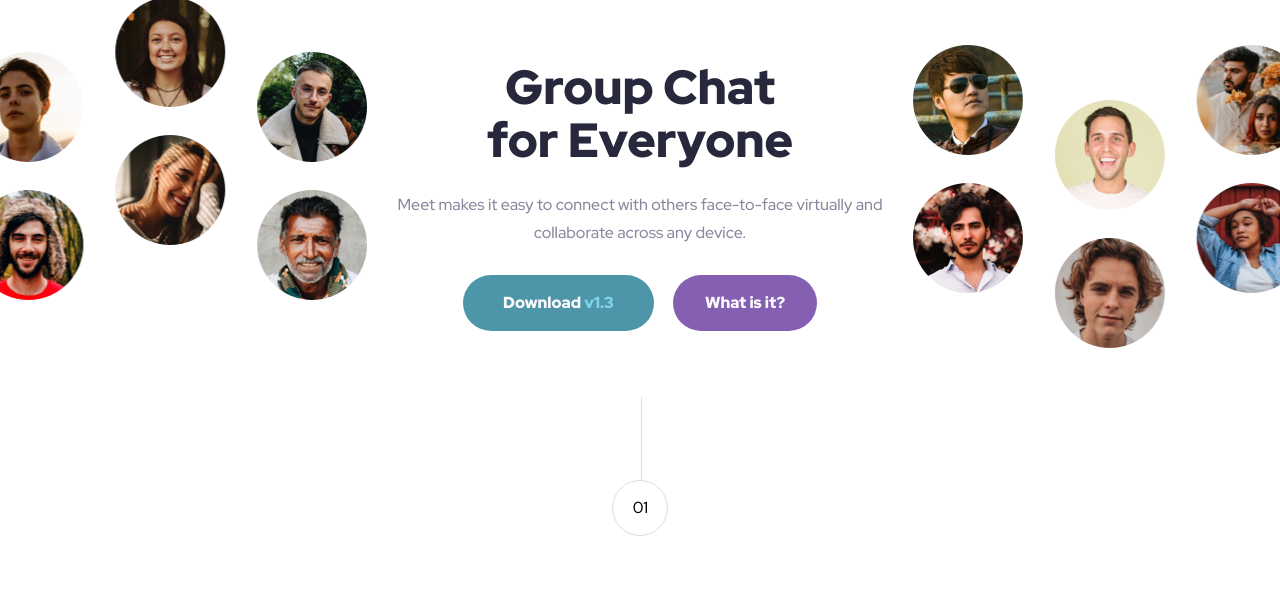
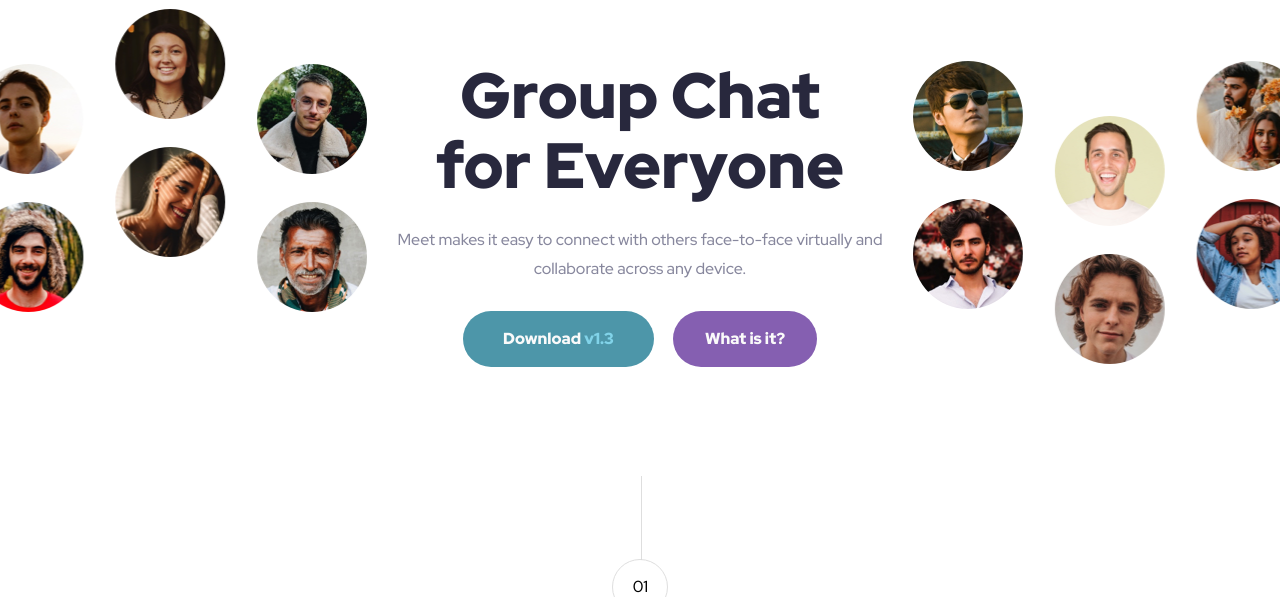
Before and after one commit to RMK-creative/fem-meet-landing-page, a plain HTML site: page index.html in a window 1280 px wide. Shown: the part 134-731 px from the top of the page. Drawn offline with Linux system fonts and the light colour scheme.

Commit message:
add correct hover colors to btns, and adjust h1 padding for larger screens

```diff
--- a/styles/styles.scss
+++ b/styles/styles.scss
@@ -9,6 +9,9 @@
   --color-grey: #87879d;
   --color-light-grey: #d8d8d8d8;
   --color-white: #fafafa;
+
+  --color-hover-light-cyan: #71c0d4;
+  --color-hover-light-purple: #b18bdd;
 }
 
 *,
@@ -31,8 +34,6 @@ body {
   flex-direction: column;
   justify-content: center;
   align-items: center;
-
-  //   background-image: url(/Meet-Mobile.png);
 }
 
 a {
@@ -46,13 +47,15 @@ img {
   width: 100%;
 }
 
+/***********  FONTS  *****************/
+
 h1 {
   font-size: 2.5rem;
   color: var(--color-dark-navy);
   line-height: 1.1;
   max-width: 22.5rem;
   margin-top: 1.5rem;
-  padding: 1.5rem;
+  padding: 1.5rem 3rem;
 }
 
 h2 {
@@ -106,6 +109,8 @@ footer h3 {
   color: var(--color-white);
 }
 
+/***********  COMPOONENTS ***************/
+
 .logo {
   margin: 3rem auto;
 }
@@ -131,9 +136,6 @@ footer h3 {
   align-items: center;
 
   width: 100%;
-
-  //   background-image: url(/JPG/meet-Desktop.jpg);
-  //   background-position: top -30% left 0;
 }
 
 .main-container__top {
@@ -200,13 +202,15 @@ footer h3 {
   padding: 1.65rem;
 }
 
+/*********************************
+
+            BUTTONS
+
+*********************************/
+
 .btn {
   border-radius: 2rem;
   margin: 0.5rem;
-}
-
-.btn:hover {
-  opacity: 0.9;
 }
 
 .btn-info {
@@ -216,6 +220,10 @@ footer h3 {
   margin-bottom: 4rem;
 }
 
+.btn-info:hover {
+  background-color: var(--color-hover-light-purple);
+}
+
 .btn-download {
   color: var(--color-white);
   background-color: var(--color-dark-cyan);
@@ -223,14 +231,16 @@ footer h3 {
   padding: 1rem 2.5rem;
 }
 
-.btn.btn-download:hover {
-  //   opacity: 0.9;
+.main-container__top .btn-download:hover {
+  background-color: var(--color-hover-light-cyan);
 }
 
 .btn-download span {
   color: var(--color-bright-cyan);
   opacity: 0.8;
 }
+
+/************* FOOTER  **********************/
 
 footer .btn-download span {
   color: var(--color-light-purple);
@@ -242,7 +252,7 @@ footer .btn-download {
 }
 
 footer .btn-download:hover {
-  //   opacity: 0.9;
+  background-color: var(--color-hover-light-purple);
 }
 
 footer {
@@ -276,6 +286,7 @@ footer {
   h1 {
     font-size: 3rem;
     margin-top: 2.5rem;
+    padding: 1.5rem;
   }
   h3 {
     font: 2.5rem;
@@ -314,12 +325,23 @@ footer {
     background-position: top 9.5% left -3%, top 13% right -3%;
   }
 
+  h1 {
+    font-size: 4rem;
+    min-width: 100%;
+
+    padding: 1.5rem 4rem;
+  }
+
   h3 {
     margin: 0;
   }
 
-  .point__one {
-    margin-top: 10rem;
+  .main-container__top {
+    min-width: 30rem;
+  }
+
+  .main-container__point {
+    margin-top: 8rem;
   }
 
   .footer-container {
```
Also changed, not shown: styles/styles.css, styles/styles.min.css.
